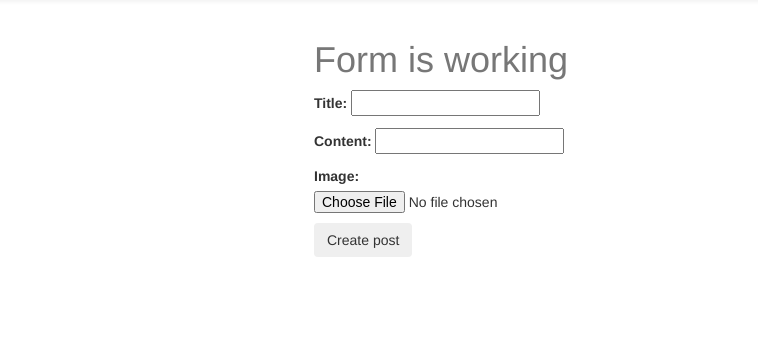
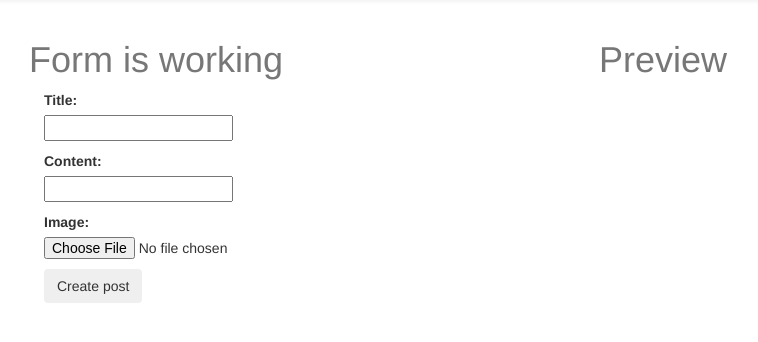
Before and after one commit to Kup9NpS/Django19_blog, a Django app: template templates/post_form.html in a window 1280 px wide. Shown: the part 81-423 px from the top of the page, without its empty margins (56-814 px from the left). Run offline with Django 3.2, Linux system fonts and the light colour scheme; the template is opened without the code that fills it: values that come from a table or form of the project are taken from there, others are empty; some libraries are stand-ins or nearby versions.

Commit message:
add markdown

```diff
--- a/posts/forms.py
+++ b/posts/forms.py
@@ -4,7 +4,8 @@ from pagedown.widgets import PagedownWidget
 
 
 class PostForm(forms.ModelForm):
-    content = forms.CharField(widget=PagedownWidget)
+    content = forms.CharField(widget=PagedownWidget(show_preview=False))
+
     class Meta:
         model = Post
         fields = [
--- a/posts/models.py
+++ b/posts/models.py
@@ -2,7 +2,9 @@ from django.db import models
 from django.core.urlresolvers import reverse
 from django.db.models.signals import pre_save
 from django.utils.text import slugify
+from django.utils.safestring import mark_safe
 # Create your models here.
+import markdown_deux
 
 
 def upload_location(instance, filename):
@@ -24,6 +26,10 @@ class Post(models.Model):
 
     def __str__(self):
         return self.title
+
+    def get_markdown(self):
+        content = self.content
+        return mark_safe(markdown_deux.markdown(content))
 
     def get_absolute_url(self):
         return reverse("posts:detail", kwargs={"slug": self.slug})
--- a/src/settings.py
+++ b/src/settings.py
@@ -40,6 +40,7 @@ INSTALLED_APPS = [
     'posts',
     # 3rd party
     'pagedown',
+    'markdown_deux',
 
 
 ]
--- a/templates/base.html
+++ b/templates/base.html
@@ -46,14 +46,39 @@
     $(document).ready(function(){
         $('.content-markdown').each(function(){
             var content = $(this).text()
-            console.log(content)
             var markedContent = marked(content)
-            console.log(markedContent)
             $(this).html(markedContent)
         });
-        $('.content-markdown img').each(function(){
+        $('.post_detail_item img').each(function(){
             $(this).addClass('img-responsive')
         })
+
+        var contentItem = $('#id_content');
+        $('#preview-content').html(marked(contentItem.val()));
+        //title
+        function setContent(value){
+            var markedContent = marked(value)
+            $('#preview-content').html(markedContent);
+            $('#preview-content img').each(function(){
+                $(this).addClass('img-responsive')
+            })
+        }
+        setContent(contentItem.val())
+        contentItem.keyup(function(){
+                    var newContent = $(this).val()
+            setContent(newContent)
+                })
+
+        var titleItem = $('#id_title');
+        function setTitle(value){
+             $('#preview-title').text(value)
+        }
+        setTitle(titleItem.val())
+        titleItem.keyup(function(){
+                    var newTitle = $(this).val()
+            setTitle(newTitle)
+                })
+
     })
 </script>
 </body>
--- a/templates/post_detail.html
+++ b/templates/post_detail.html
@@ -26,7 +26,7 @@
     </div>
 <div class='row'>
 <div class='col-sm-12'>
-<div class='content-markdown'>{{ instance.content }}</div>  <br/>
+<div class='content_markdown post_detail_item'>{{ instance.get_markdown }}</div>  <br/>
 </div>
 </div>
 
--- a/templates/post_form.html
+++ b/templates/post_form.html
@@ -6,12 +6,22 @@
 {% endblock head_extra %}
 {% block content %}
 
-    <div class="col-sm-6 col-sm-offset-3">
+<div class="col-sm-6 ">
 <h1>Form is working</h1>
-
+    <div class="col-sm-2 ">
 <form method="POST" action="" enctype="multipart/form-data">{% csrf_token %}
 {{ form.as_p }}
 <input type="submit" class="btn btn-defaul" value='Create post'/>
+    </div >
 </form>
     </div>
+
+<div class="col-sm-6">
+        <h1>Preview</h1>
+<div class="content-preview">
+    <h3 id="preview-title"></h3>
+    <p id="preview-content"></p>
+
+ </div>
+ </div>
 {%  endblock %}
--- a/templates/post_list.html
+++ b/templates/post_list.html
@@ -15,11 +15,11 @@
      <div class="col-sm-12">
     <div class="thumbnail">
         {% if obj.image %}
-    <img src="{{ obj.image.url }}" class="img-responsive">
+    <img src="{{ obj.image.url }}" class="img-responsive ">
         {% endif %}
-      <div class="caption">
+      <div class="caption post_detail_item">
         <h3><a href='{{ obj.get_absolute_url }}'>{{ obj.title}}</a> <small>{{ obj.timestamp|timesince }}</small></h3>
-        <p class="content-markdown">{{ obj.content }}</p>
+        <p class="">{{ obj.get_markdown|truncatechars_html:50 }}</p>
         <p><a href="{{ obj.get_absolute_url }}" class="btn btn-primary" role="button">Подробнее</a></p>
       </div>
     </div>
```
